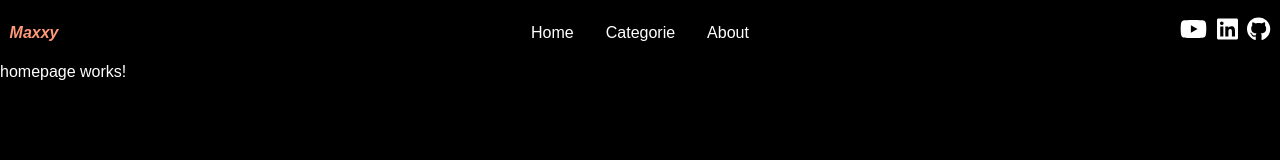
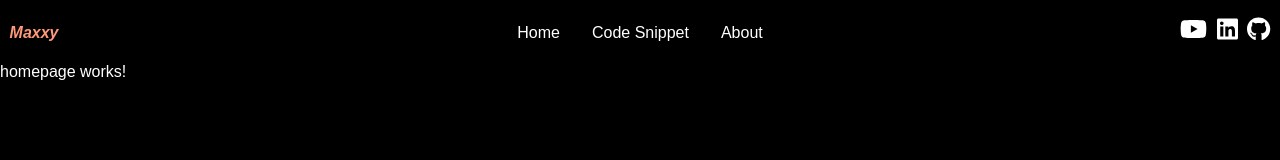
Before and after one commit to InfoMax95/maxxy, an Angular app: page /homepage in a window 1280 px wide. Shown: the top 160 px of the page. Built offline with nearby package versions, Linux system fonts and the light colour scheme.

Commit message:
modify navbar

```diff
--- a/src/app/app.component.html
+++ b/src/app/app.component.html
@@ -9,7 +9,7 @@
     <div class="navbar-item">
       <ul class="menu">
         <li class="menu-item"><a routerLink="/">home</a></li>
-        <li class="menu-item"><a routerLink="categories">categorie</a></li>
+        <li class="menu-item"><a routerLink="categories">code snippet</a></li>
         <li class="menu-item"><a routerLink="about">about</a></li>
       </ul>
     </div>
```
